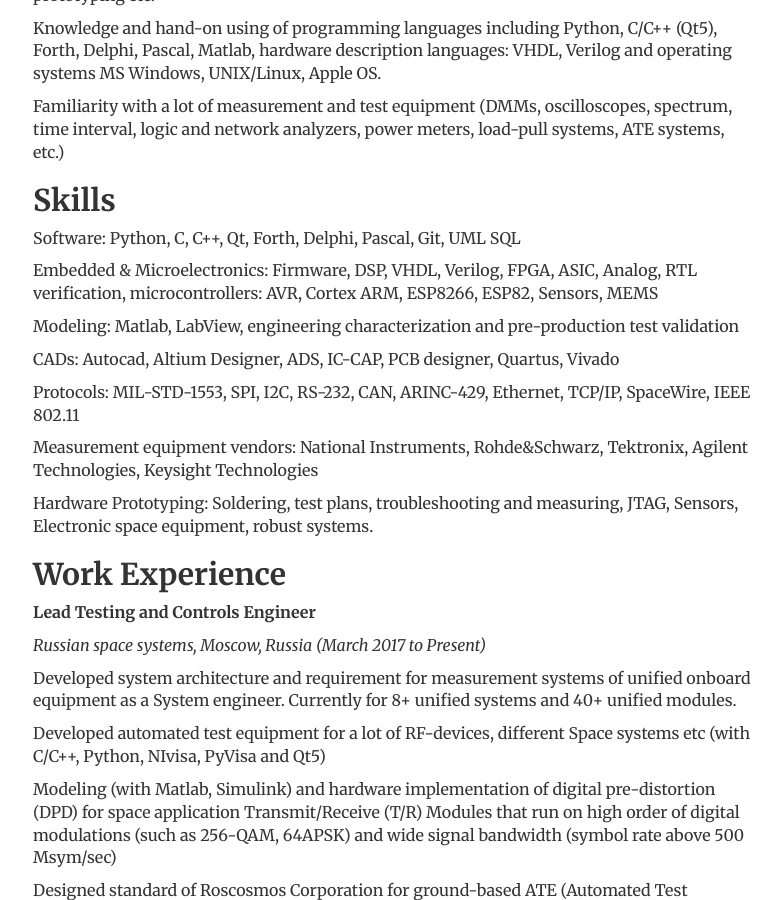
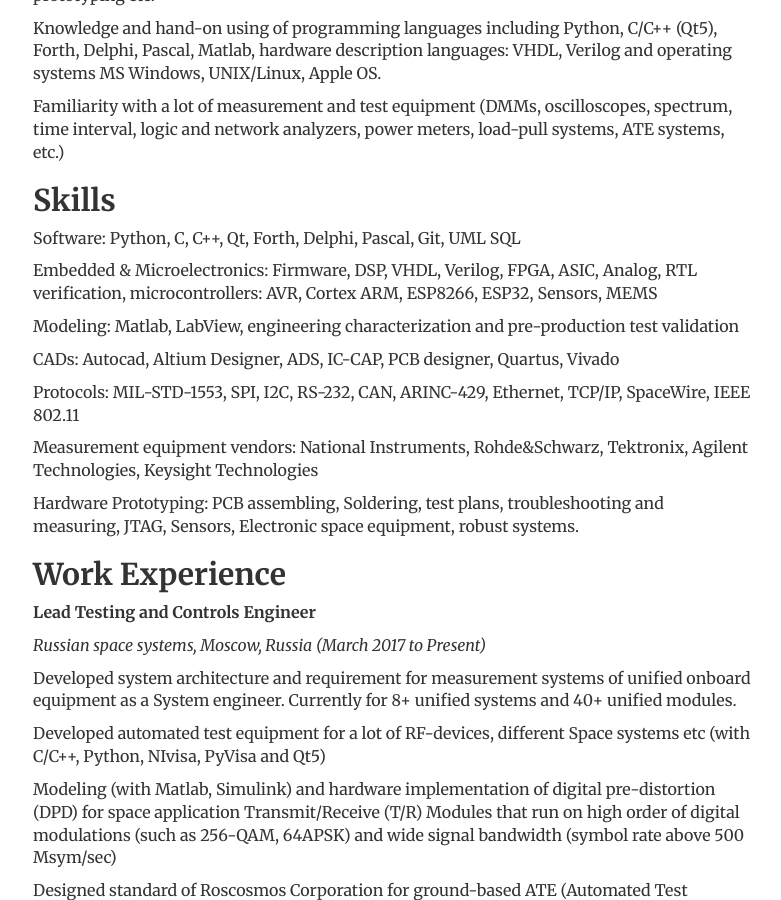
Before and after one commit to dmitrystp/dmitrystp.github.io, a Jekyll site: the page built from resume/index.md, in a window 1280 px wide and 900 px high, scrolled down 333 px. Shown: the whole window, without its empty margins (247-1028 px from the left). Built offline with Jekyll 4.4.1, drawn with Linux system fonts in a browser that asks for light colours.

Commit message:
update readme fix resume

```diff
--- a/resume/index.md
+++ b/resume/index.md
@@ -18,7 +18,7 @@
 
 Software: Python, C, C++, Qt, Forth, Delphi, Pascal, Git, UML SQL
 
-Embedded & Microelectronics: Firmware, DSP, VHDL, Verilog, FPGA, ASIC, Analog, RTL verification, microcontrollers: AVR, Cortex ARM, ESP8266, ESP82, Sensors, MEMS
+Embedded & Microelectronics: Firmware, DSP, VHDL, Verilog, FPGA, ASIC, Analog, RTL verification, microcontrollers: AVR, Cortex ARM, ESP8266, ESP32, Sensors, MEMS
 
 Modeling: Matlab, LabView, engineering characterization and pre-production test validation
 
@@ -28,7 +28,7 @@
 
 Measurement equipment vendors: National Instruments, Rohde&Schwarz, Tektronix, Agilent Technologies, Keysight Technologies
 
-Hardware Prototyping: Soldering, test plans, troubleshooting and measuring, JTAG, Sensors, Electronic space equipment, robust systems.
+Hardware Prototyping: PCB assembling, Soldering, test plans, troubleshooting and measuring, JTAG, Sensors, Electronic space equipment, robust systems.
 
 ## Work Experience
 
```
Also changed, not shown: README.md.
